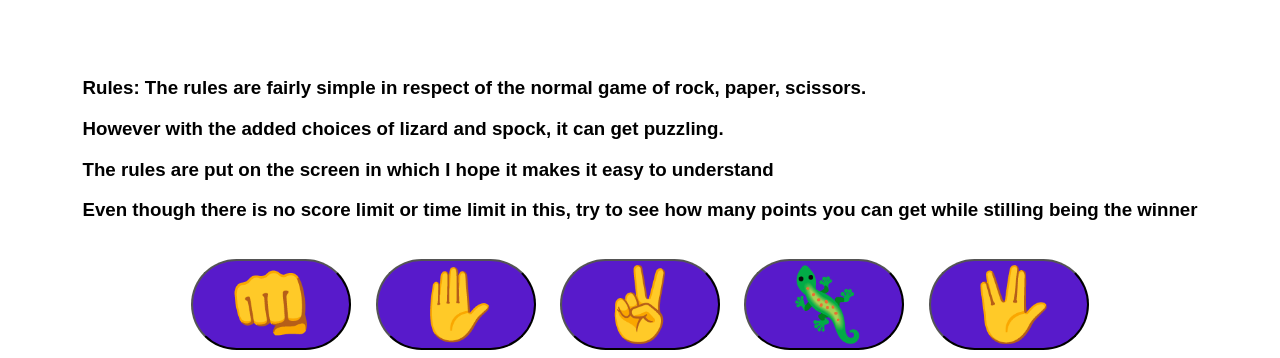
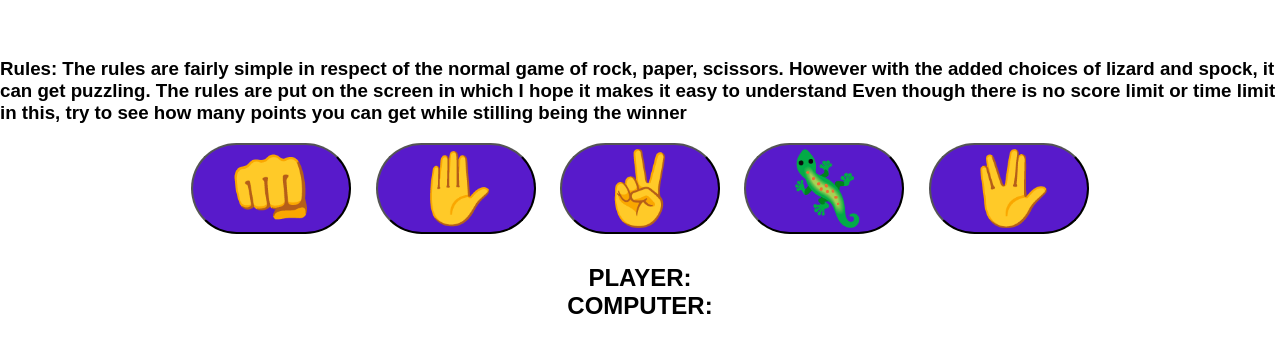
Before and after one commit to MJM125/rpsls, a plain HTML site: page index.html in a window 1280 px wide. Shown: the part 120-478 px from the top of the page. Drawn offline with Linux system fonts and the light colour scheme.

Commit message:
vaidator check

```diff
--- a/index.html
+++ b/index.html
@@ -10,10 +10,10 @@
 
     <h1>Rock - Paper - Scissors - Lizard - Spock</h1>
 
-    <h3 class="overlay-text"> <p>Rules: The rules are fairly simple in respect of the normal game of rock, paper, scissors.</p>
-        <p>However with the added choices of lizard and spock, it can get puzzling.</p>
-        <p>The rules are put on the screen in which I hope it makes it easy to understand</p>
-        <p>Even though there is no score limit or time limit in this, try to see how many points you can get while stilling being the winner</p>
+    <h3 class="overlay-text"> Rules: The rules are fairly simple in respect of the normal game of rock, paper, scissors.
+        However with the added choices of lizard and spock, it can get puzzling.
+        The rules are put on the screen in which I hope it makes it easy to understand
+        Even though there is no score limit or time limit in this, try to see how many points you can get while stilling being the winner
     </h3>
 
     <div class="choices">
```
